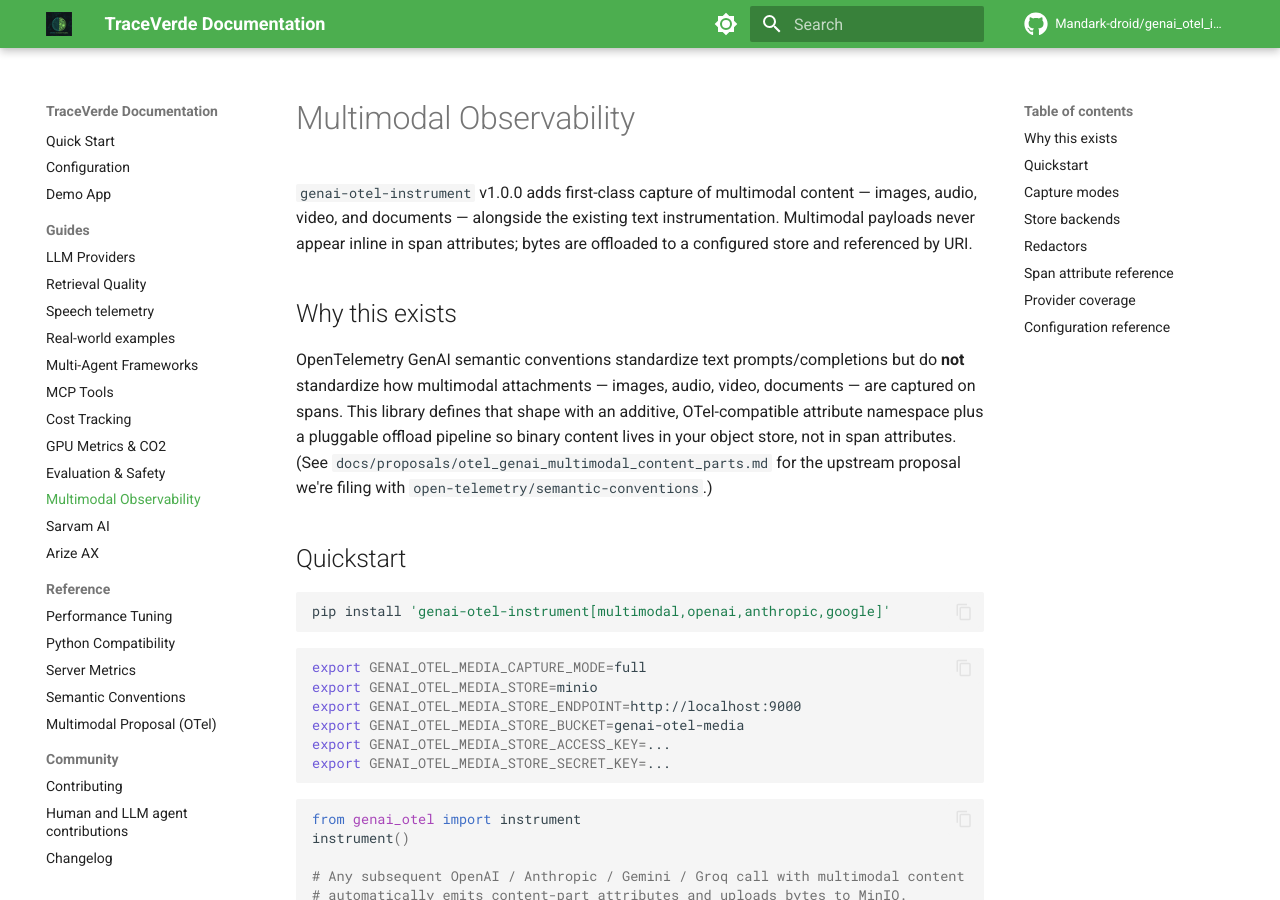
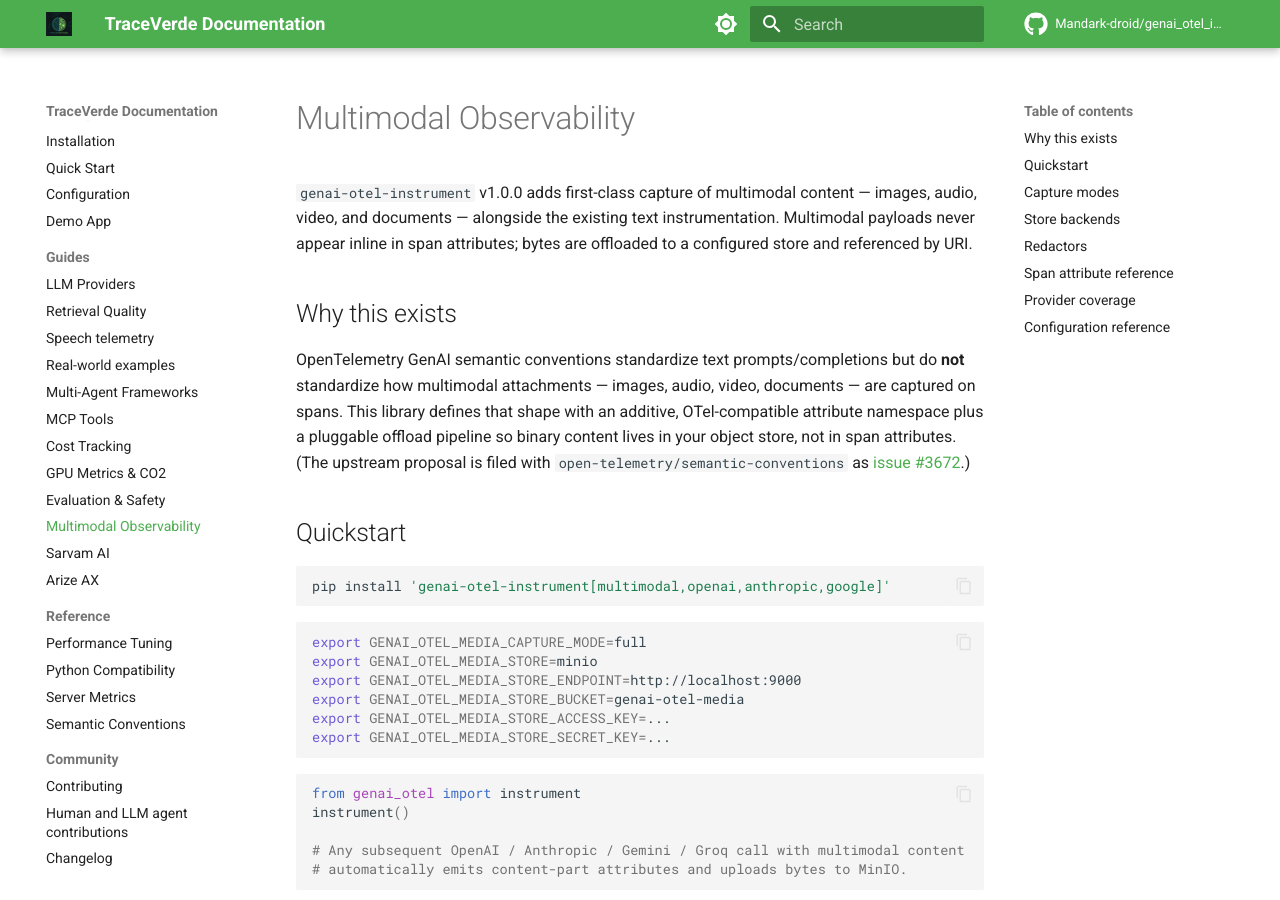
Before and after one commit to Mandark-droid/genai_otel_instrument, an MkDocs documentation site: the page built from docs/guides/multimodal.md, in a window 1280 px wide and 900 px high. Built offline with MkDocs 1.6.1 and Material for MkDocs 9.7.7, drawn with Linux system fonts in a browser that asks for light colours; comment, search, counter and statistics services are not loaded.

Commit message:
docs: remove internal upstream-proposal drafts from the repo
docs/proposals/ held pre-submission drafts of an OpenTelemetry semantic-
conventions proposal. That proposal is now filed and tracked upstream as
semantic-conventions#3672 (with PRs #142/#143/#144), so the local copies were
a stale second source of truth that had drifted from what was actually
submitted.

They were not internal-only in practice: mkdocs published them to the public
docs site, and setuptools_scm's file-finder bundled them into every sdist from
1.1.1 onward. MANIFEST.in now prunes the path, .gitignore blocks it from being
re-added, and the four in-tree references (multimodal guide, semantic-
conventions reference, base.py comment, changelog) now point at the upstream
issue instead of a path that no longer exists.

mkdocs build --strict passes; test suite unchanged at 2000 passed.

```diff
--- a/docs/guides/multimodal.md
+++ b/docs/guides/multimodal.md
@@ -10,8 +10,8 @@ OpenTelemetry GenAI semantic conventions standardize text prompts/completions bu
 standardize how multimodal attachments — images, audio, video, documents — are captured on spans.
 This library defines that shape with an additive, OTel-compatible attribute namespace plus a
 pluggable offload pipeline so binary content lives in your object store, not in span attributes.
-(See `docs/proposals/otel_genai_multimodal_content_parts.md` for the upstream proposal we're
-filing with `open-telemetry/semantic-conventions`.)
+(The upstream proposal is filed with `open-telemetry/semantic-conventions` as
+[issue #3672](https://github.com/open-telemetry/semantic-conventions/issues/3672).)
 
 ## Quickstart
 
--- a/mkdocs.yml
+++ b/mkdocs.yml
@@ -93,7 +93,6 @@ nav:
     - Python Compatibility: reference/python-compatibility.md
     - Server Metrics: reference/server-metrics.md
     - Semantic Conventions: reference/semantic-conventions.md
-    - Multimodal Proposal (OTel): proposals/otel_genai_multimodal_content_parts.md
   - Community:
     - Contributing: community/contributing.md
     - Human and LLM agent contributions: community/agent-contributions.md
```
Also changed, not shown: CHANGELOG.md (+18 -2 lines), docs/reference/semantic-conventions.md (+1 -1 lines), 3 other files.
